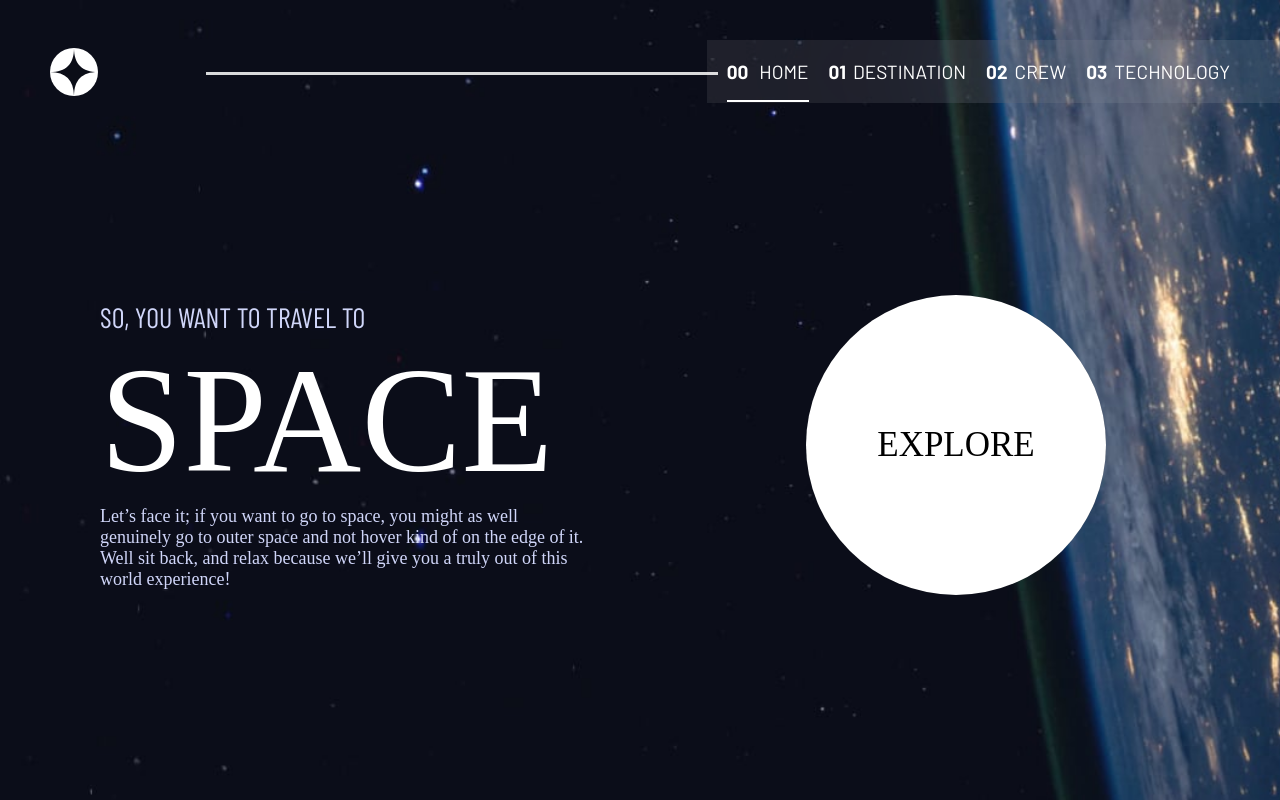
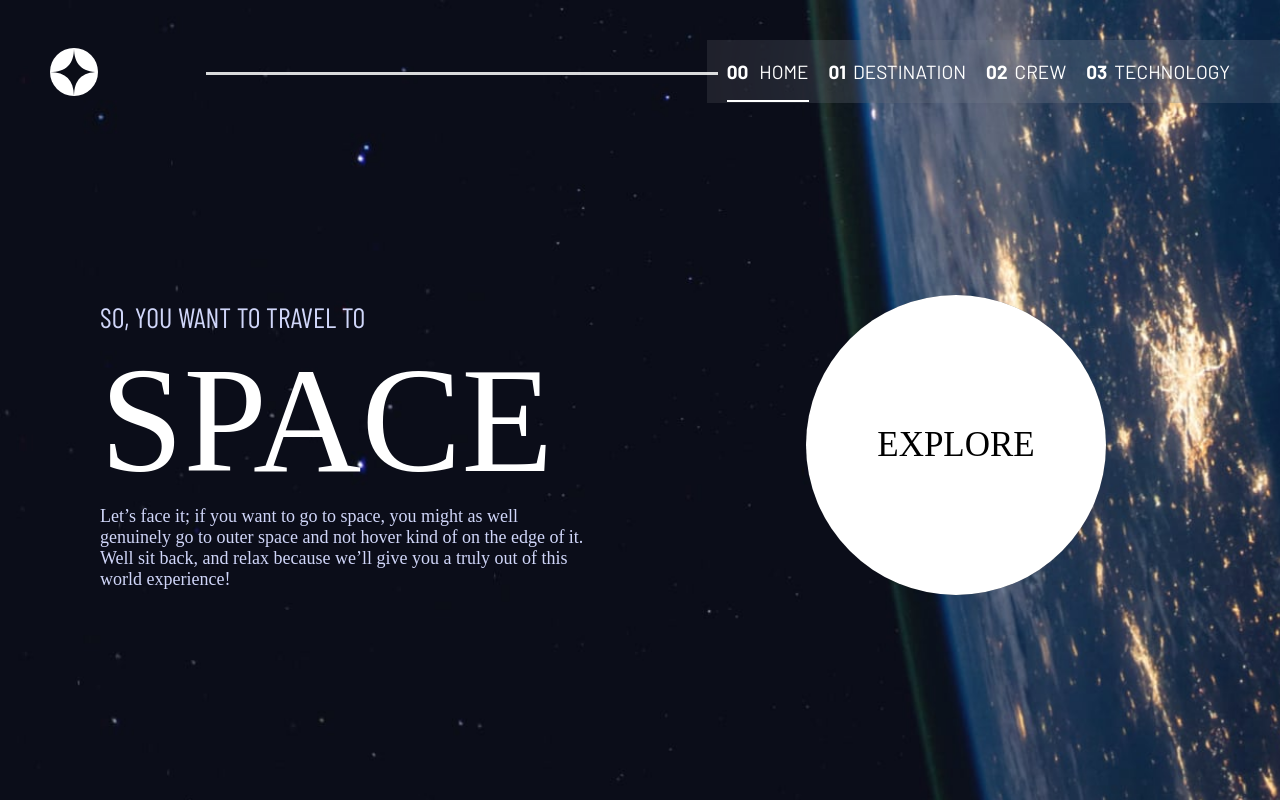
Before and after one commit to Hamza056/space-tourism-multipages, a React (Create React App) app: page / in a window 1280 px wide. Shown: the top 800 px of the page. Built offline with nearby package versions, Linux system fonts and the light colour scheme; a web font is replaced by a local one.

Commit message:
second commit

```diff
--- a/src/Navbar/Navbar.module.css
+++ b/src/Navbar/Navbar.module.css
@@ -93,7 +93,7 @@
   padding-block: 2rem;
   width: 80vw;
   padding-left: 5rem;
-  height: 100vh;
+  height: 150vh;
   padding-top: 15rem;
   gap: 5rem;
   position: relative;
--- a/src/Navbar/Navbar.module.scss
+++ b/src/Navbar/Navbar.module.scss
@@ -66,7 +66,7 @@
 
     width: 80vw;
     padding-left: 5rem;
-    height: 100vh;
+    height: 150vh;
 
     padding-top: 15rem;
     gap: 5rem;
--- a/src/pages/Crew/Crew.module.css
+++ b/src/pages/Crew/Crew.module.css
@@ -2,7 +2,7 @@
   background-image: url(../starter-code/assets/crew/background-crew-desktop.jpg);
   background-size: cover;
   background-position: center;
-  padding-bottom: 55rem;
+  padding-bottom: 45rem;
   width: 100%;
   color: #fff;
 }
--- a/src/pages/Crew/Crew.module.scss
+++ b/src/pages/Crew/Crew.module.scss
@@ -2,7 +2,7 @@
   background-image: url(../starter-code/assets/crew/background-crew-desktop.jpg);
   background-size: cover;
   background-position: center;
-  padding-bottom: 55rem;
+  padding-bottom: 45rem;
   width: 100%;
   color: #fff;
   // @media screen and (max-width: 700px) {
--- a/src/pages/Home/Home.module.css
+++ b/src/pages/Home/Home.module.css
@@ -1,5 +1,5 @@
 .Main {
-  padding-bottom: 50rem;
+  padding-bottom: 35rem;
   padding-top: 30rem;
   display: -webkit-box;
   display: -ms-flexbox;
--- a/src/pages/Home/Home.module.scss
+++ b/src/pages/Home/Home.module.scss
@@ -1,6 +1,6 @@
 .Main {
   // height: 100vh;
-  padding-bottom: 50rem;
+  padding-bottom: 35rem;
   padding-top: 30rem;
   display: flex;
   align-items: center;
```
